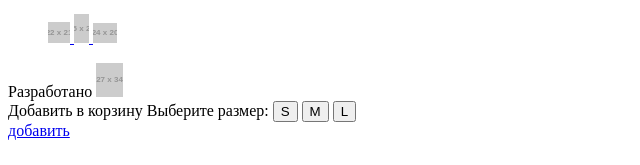
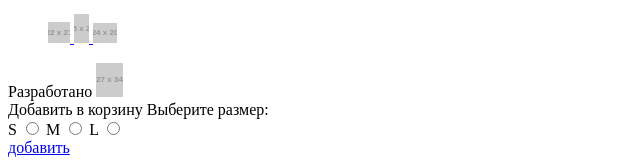
Before and after one commit to Shustriy90/313411-mishka, a website: page index.html in a window 1280 px wide. Shown: the part 1836-2001 px from the top of the page, without its empty margins (0-640 px from the left). Drawn offline with Linux system fonts and the light colour scheme; placeholder pictures from the web are drawn by us.

Commit message:
Изменил кнопки в модальном окошке на input[type-radio]

```diff
--- a/index.html
+++ b/index.html
@@ -194,9 +194,39 @@
   <div class="modal">
     <span class="modal__title">Добавить в корзину</span>
     <span class="modal__subtitle">Выберите размер:</span>
-    <button class="modal__btn modal__btn--selected" id="slim"  >S</button>
+
+<!--     <button class="modal__btn modal__btn--selected" id="slim"  >S</button>
     <button class="modal__btn" id="medium">M</button>
-    <button class="modal__btn" id="large" >L</button>
+    <button class="modal__btn" id="large" >L</button> -->
+
+<!--     <form action="#" method="post">
+      <input class="modal__btn" type="radio" name="size" checked>S
+      <input class="modal__btn" type="radio" name="size">M
+      <input class="modal__btn" type="radio" name="size">L
+    </form> -->
+
+<!--     <label>S
+      <input class="modal__btn modal__btn--selected" type="radio" name="size" value="S">
+    </label>
+    <label>M
+      <input class="modal__btn" type="radio" name="size" value="M">
+    </label>
+    <label>L
+      <input class="modal__btn" type="radio" name="size" value="L">
+    </label> -->
+
+    <div class="modal-button">
+      <label class="modal-button__name">S
+        <input class="modal__btn modal__btn--selected" type="radio" name="size" value="S">
+      </label>
+      <label class="modal-button__name">M
+        <input class="modal__btn" type="radio" name="size" value="M">
+      </label>
+      <label class="modal-button__name">L
+        <input class="modal__btn" type="radio" name="size" value="L">
+      </label>
+    </div>
+
 
     <div class="button button--modal">
       <a href="#" class="button-link">
```
Also changed, not shown: catalog.html (+14 -2 lines).
